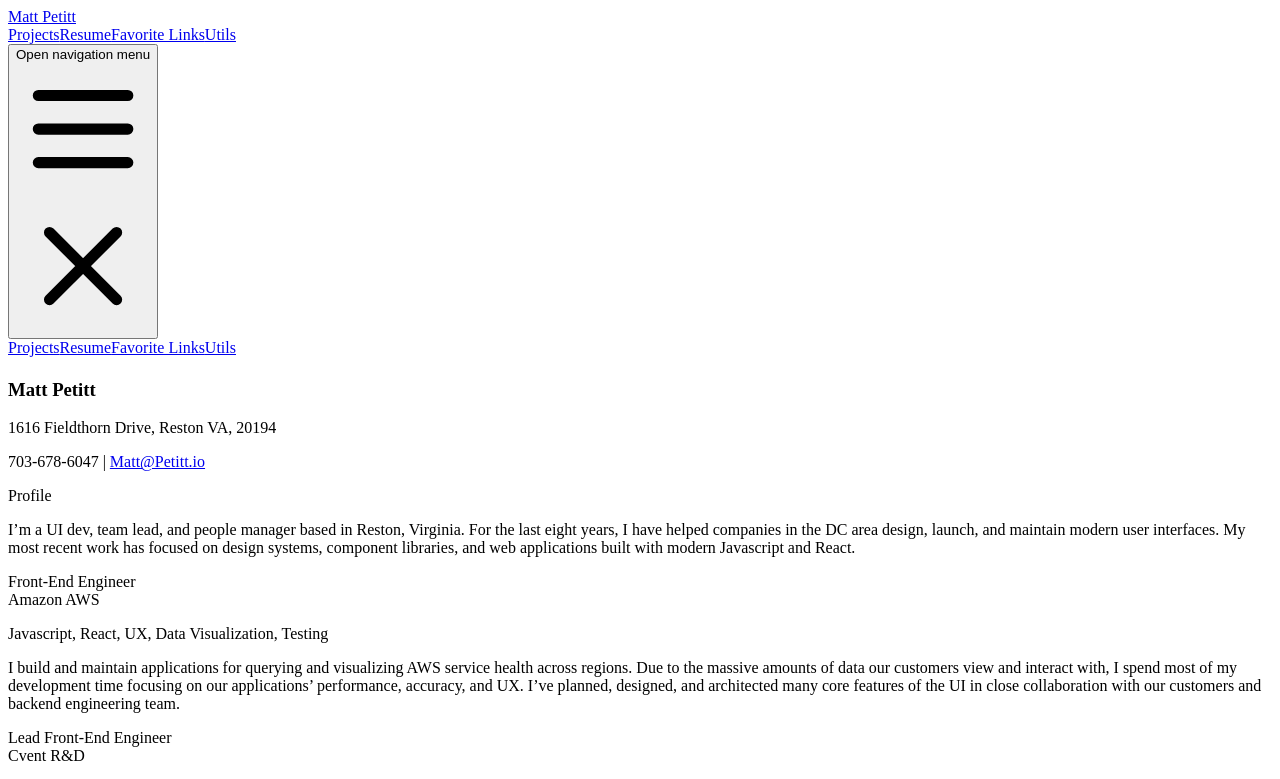
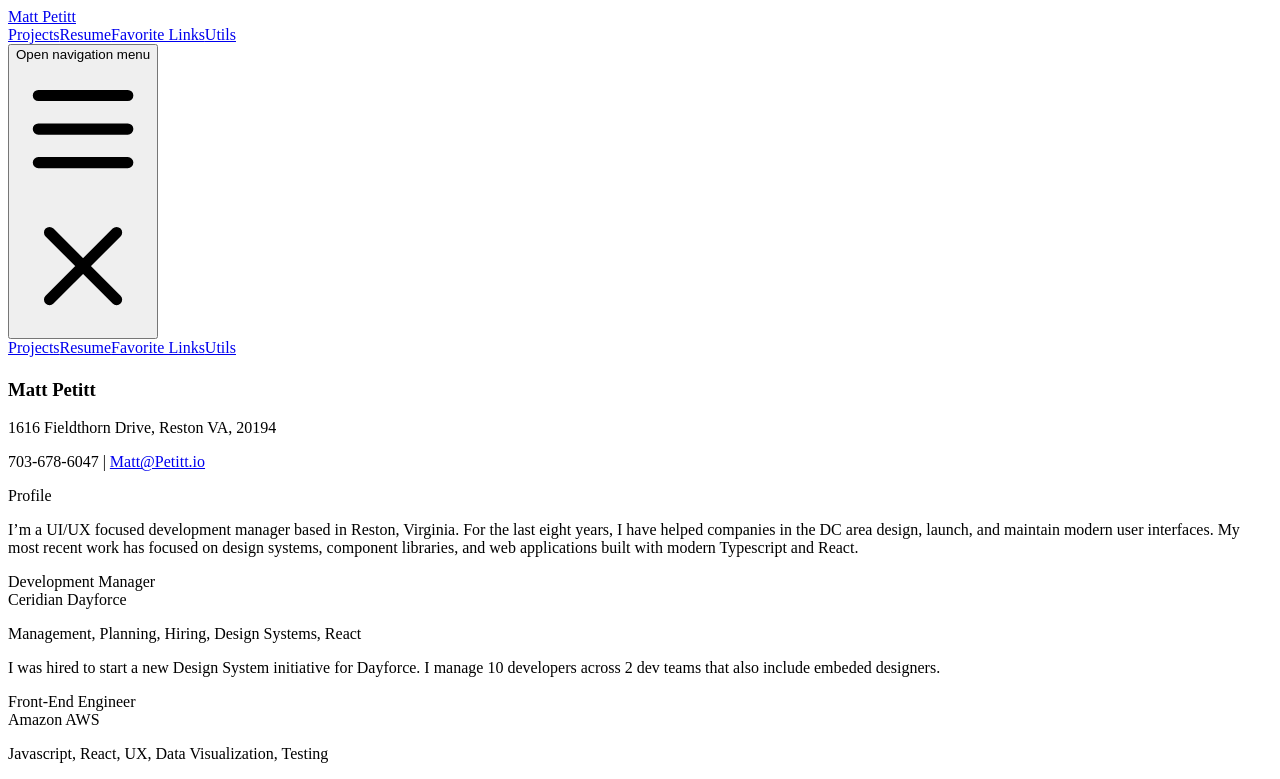
Before and after one commit to MattPetitt/mattpetitt.com, a Next.js app: page /resume in a window 1280 px wide. Shown: the top 779 px of the page. Built offline with nearby package versions, Linux system fonts and the light colour scheme.

Commit message:
Add Ceridian to resume

```diff
--- a/pages/resume.js
+++ b/pages/resume.js
@@ -34,12 +34,22 @@ export default function Resume() {
                 <div className="bg-gray-50 px-4 py-5 sm:grid sm:grid-cols-3 sm:gap-4 sm:px-6">
                   <p className="text-sm font-medium text-gray-500">Profile</p>
                   <p className="mt-1 text-sm text-gray-900 sm:mt-0 sm:col-span-2">
-                    I’m a UI dev, team lead, and people manager based in Reston,
-                    Virginia. For the last eight years, I have helped companies
-                    in the DC area design, launch, and maintain modern user
-                    interfaces. My most recent work has focused on design
-                    systems, component libraries, and web applications built
-                    with modern Javascript and React.
+                    I’m a UI/UX focused development manager based in Reston, Virginia. For the last eight years, I have helped companies in the DC area design, launch, and maintain modern user interfaces. My most recent work has focused on design systems, component libraries, and web applications built with modern Typescript and React.
+                  </p>
+                </div>
+                <div className="bg-white px-4 py-5 sm:grid sm:grid-cols-3 sm:gap-4 sm:px-6">
+                  <p className="text-sm font-medium text-gray-500">
+                    <span className="text-black font-semibold">
+                      Development Manager
+                    </span>
+                    <br />
+                    Ceridian Dayforce
+                  </p>
+                  <p className="mt-1 text-sm text-gray-900 sm:mt-0 sm:col-span-2">
+                    <p className="text-gray-500">
+                      Management, Planning, Hiring, Design Systems, React
+                    </p>
+                    I was hired to start a new Design System initiative for Dayforce. I manage 10 developers across 2 dev teams that also include embeded designers.
                   </p>
                 </div>
                 <div className="bg-white px-4 py-5 sm:grid sm:grid-cols-3 sm:gap-4 sm:px-6">
```
